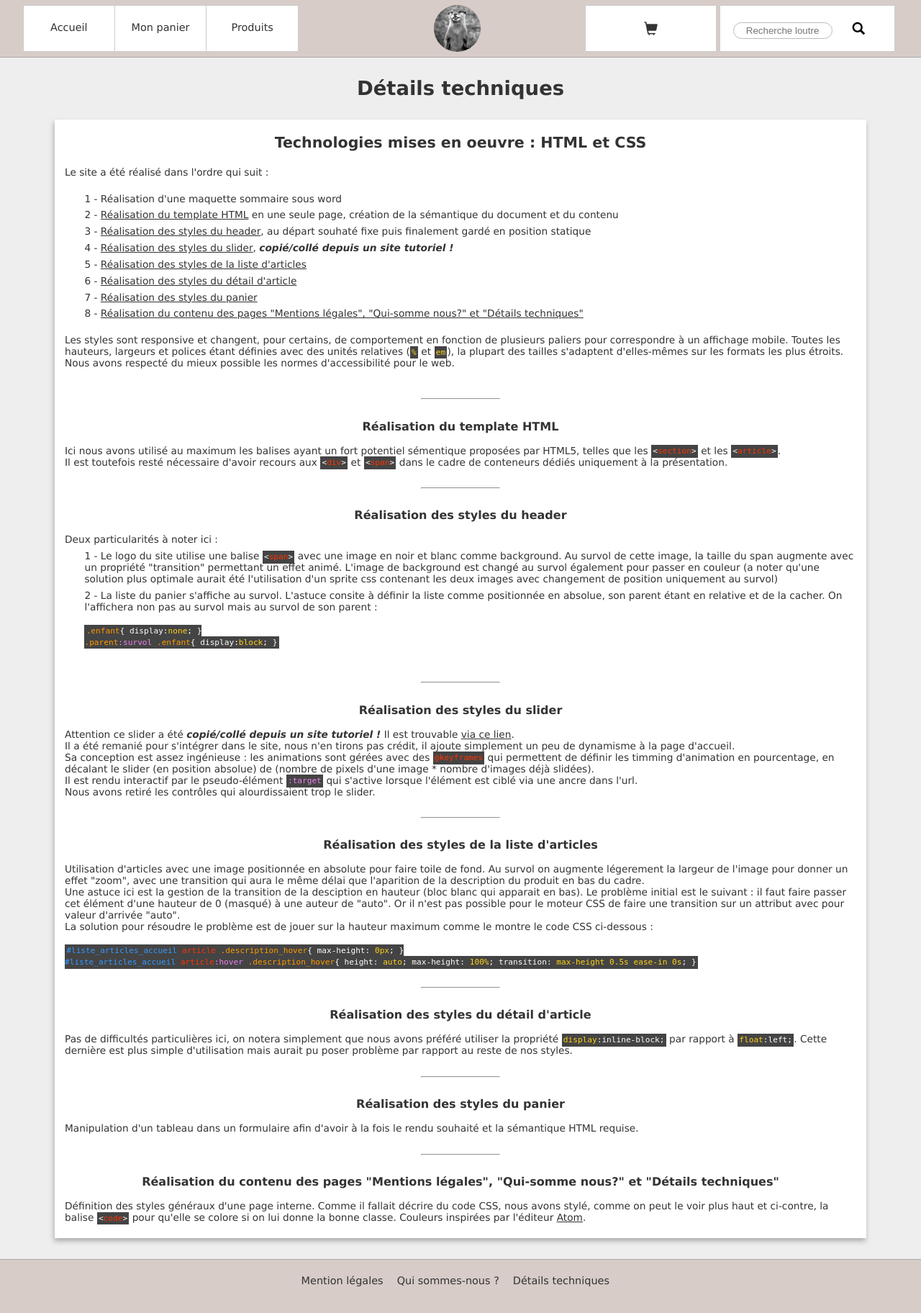
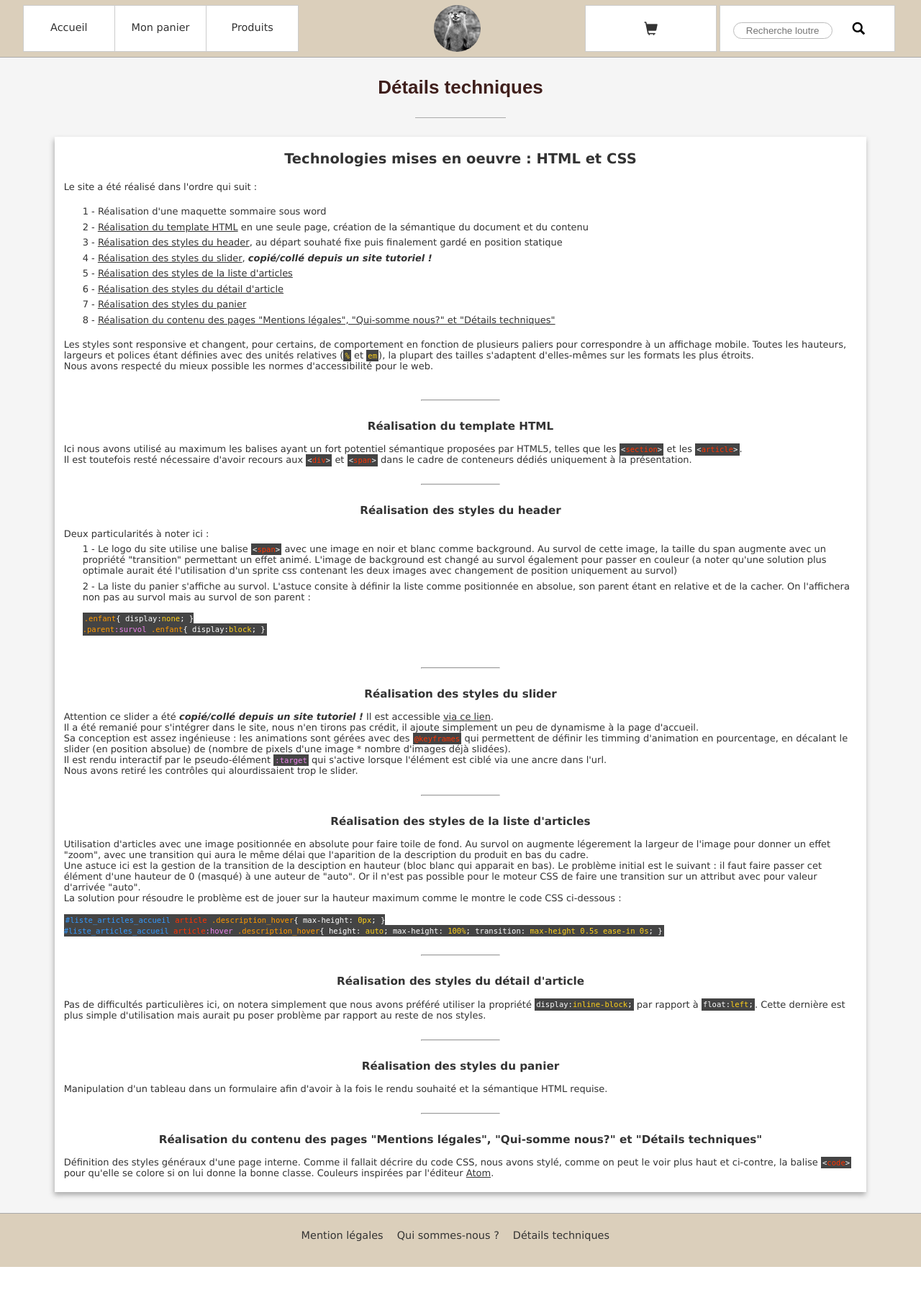
Before and after one commit to MartinBolot/Cours-IUT-Lyon1, a PHP site: page /pages/details_techniques.html in a window 1280 px wide. Shown: the whole page at 72% size. After the commit the page ends 1760 px from the top, so only its background shows below. Run offline with PHP 8.4, Linux system fonts and the light colour scheme.

Commit message:
update submodules

```diff
--- a/Web/index.html
+++ b/Web/index.html
@@ -3,6 +3,7 @@
     <head>
         <title>AdopteUneLoutre - Accueil</title>
         <meta charset="utf-8"/>
+        <meta name="viewport" content="width=device-width, initial-scale=1"/>
         <meta name="robots" content="noindex,nofolow"/>
         <meta name="author" content="Martin Bolot et Antoine Daigremont" />
 
@@ -87,7 +88,7 @@
                     <span id="timeline"></span>
                 </section>
                 <section id="liste_articles_accueil">
-                    <h1>Liste des articles en promotion</h1>
+                    <h2>Liste des articles en promotion</h2>
                     <article>
                         <div class="article_content">
                             <h2 class="article_title"><a href="pages/detail_article.html">Scotch loutre</a></h2>
--- a/Web/pages/detail_article.html
+++ b/Web/pages/detail_article.html
@@ -1,8 +1,9 @@
 <!doctype html>
 <html lang="fr">
     <head>
-        <title>AdopteUneLoutre - Accueil</title>
+        <title>AdopteUneLoutre - Détail de l'article</title>
         <meta charset="utf-8"/>
+        <meta name="viewport" content="width=device-width, initial-scale=1"/>
         <meta name="robots" content="noindex,nofolow"/>
         <meta name="author" content="Martin Bolot et Antoine Daigremont" />
 
@@ -52,7 +53,7 @@
         </header>
         <main>
             <!-- template detail -->
-            <section class="detail_article">
+            <section class="detail_article bodytext">
                 <div class="detail_nomarticle">
                     <h1>Detail - Scotch loutre</h1>
                 </div>
--- a/Web/pages/details_techniques.html
+++ b/Web/pages/details_techniques.html
@@ -1,8 +1,9 @@
 <!doctype html>
 <html lang="fr">
     <head>
-        <title>AdopteUneLoutre - Accueil</title>
+        <title>AdopteUneLoutre - Détails techniques</title>
         <meta charset="utf-8"/>
+        <meta name="viewport" content="width=device-width, initial-scale=1"/>
         <meta name="robots" content="noindex,nofolow"/>
         <meta name="author" content="Martin Bolot et Antoine Daigremont" />
 
@@ -51,7 +52,7 @@
             </div>
         </header>
         <main>
-            <section id="detail_techniques">
+            <section id="detail_techniques" class="bodytext">
                 <h1>Détails techniques</h1>
                 <div class="bloc_blanc_main">
                     <h2>
@@ -80,7 +81,7 @@
                         <div id="real_html">
                             <hr/>
                             <h3>Réalisation du template HTML</h3>
-                            Ici nous avons utilisé au maximum les balises ayant un fort potentiel sémentique proposées par HTML5,
+                            Ici nous avons utilisé au maximum les balises ayant un fort potentiel sémantique proposées par HTML5,
                             telles que les <code class="html">&lt;<span class="balise">section</span>&gt;</code> et les <code class="html">&lt;<span class="balise">article</span>&gt;</code>.<br/>
                             Il est toutefois resté nécessaire d'avoir recours aux <code class="html">&lt;<span class="balise">div</span>&gt;</code> et <code class="html">&lt;<span class="balise">span</span>&gt;</code>
                             dans le cadre de conteneurs dédiés uniquement à la présentation.
@@ -113,7 +114,7 @@
                         <div id="real_styles_slider">
                             <hr/>
                             <h3>Réalisation des styles du slider</h3>
-                            Attention ce slider a été <em>copié/collé depuis un site tutoriel !</em> Il est trouvable <a href="http://www.creativejuiz.fr/blog/tutoriels/css3-creer-slideshow-automatique-controlable-transition" target="_blank">via ce lien</a>.<br/>
+                            Attention ce slider a été <em>copié/collé depuis un site tutoriel !</em> Il est accessible <a href="http://www.creativejuiz.fr/blog/tutoriels/css3-creer-slideshow-automatique-controlable-transition" target="_blank">via ce lien</a>.<br/>
                             Il a été remanié pour s'intégrer dans le site, nous n'en tirons pas crédit, il ajoute simplement un peu de dynamisme à la page d'accueil.</br>
                             Sa conception est assez ingénieuse : les animations sont gérées avec des <code class="css"><span class="atselector">@keyframes</span></code> qui permettent de définir les timming d'animation en pourcentage, en décalant le slider (en position absolue)
                             de (nombre de pixels d'une image * nombre d'images déjà slidées).<br/>
@@ -143,9 +144,9 @@
                             <hr/>
                             <h3>Réalisation des styles du détail d'article</h3>
                             Pas de difficultés particulières ici, on notera simplement que nous avons préféré utiliser la propriété
-                            <code class="css"><span class="valeur">display</span>:<span class="attribut">inline-block</span>;</code>
+                            <code class="css"><span class="attribut">display</span>:<span class="valeur">inline-block</span>;</code>
                             par rapport à
-                            <code class="css"><span class="valeur">float</span>:<span class="attribut">left</span>;</code>.
+                            <code class="css"><span class="attribut">float</span>:<span class="valeur">left</span>;</code>.
                             Cette dernière est plus simple d'utilisation mais aurait pu poser problème par rapport au reste de nos styles.
                         </div>
                         <div id="real_styles_panier">
@@ -158,7 +159,7 @@
                             <h3>Réalisation du contenu des pages "Mentions légales", "Qui-somme nous?" et "Détails techniques"</h3>
                             Définition des styles généraux d'une page interne.
                             Comme il fallait décrire du code CSS, nous avons stylé, comme on peut le voir plus haut et ci-contre, la balise <code class="html">&lt;<span class="balise">code</span>&gt;</code>
-                            pour qu'elle se colore si on lui donne la bonne classe. Couleurs inspirées par l'éditeur <a href="https://atom.io/">Atom</a>.
+                            pour qu'elle se colore si on lui donne la bonne classe. Couleurs inspirées par l'éditeur <a href="https://atom.io/" target="_blank">Atom</a>.
                         </div>
                     </article>
                 </div>
--- a/Web/pages/mentions_legales.html
+++ b/Web/pages/mentions_legales.html
@@ -1,8 +1,9 @@
 <!doctype html>
 <html lang="fr">
     <head>
-        <title>AdopteUneLoutre - Accueil</title>
+        <title>AdopteUneLoutre - Mentions légales</title>
         <meta charset="utf-8"/>
+        <meta name="viewport" content="width=device-width, initial-scale=1"/>
         <meta name="robots" content="noindex,nofolow"/>
         <meta name="author" content="Martin Bolot et Antoine Daigremont" />
 
@@ -51,7 +52,7 @@
             </div>
         </header>
         <main>
-            <section id="mention_legales">
+            <section id="mention_legales" class="bodytext">
                 <h1>Mentions légales</h1>
                 <div class="bloc_blanc_main">
                     <p>
--- a/Web/pages/qui_sommes_nous.html
+++ b/Web/pages/qui_sommes_nous.html
@@ -1,8 +1,9 @@
 <!doctype html>
 <html lang="fr">
     <head>
-        <title>AdopteUneLoutre - Accueil</title>
+        <title>AdopteUneLoutre - Qui sommes-nous ?</title>
         <meta charset="utf-8"/>
+        <meta name="viewport" content="width=device-width, initial-scale=1"/>
         <meta name="robots" content="noindex,nofolow"/>
         <meta name="author" content="Martin Bolot et Antoine Daigremont" />
 
@@ -51,7 +52,7 @@
             </div>
         </header>
         <main>
-            <section id="qui_sommes_nous">
+            <section id="qui_sommes_nous" class="bodytext">
                 <h1>Qui sommes nous ?</h1>
                 <div class="bloc_blanc_main">
                     <p><em>Martin Bolot</em> et <em>Antoine Daigremont</em>, passionnés de web et de zoologie (spécialité loutres) : designers from otter space.</p>
--- a/Web/pages/resultat_recherche.html
+++ b/Web/pages/resultat_recherche.html
@@ -1,8 +1,9 @@
 <!doctype html>
 <html lang="fr">
     <head>
-        <title>AdopteUneLoutre - Accueil</title>
+        <title>AdopteUneLoutre - Résultat de la recherche</title>
         <meta charset="utf-8"/>
+        <meta name="viewport" content="width=device-width, initial-scale=1"/>
         <meta name="robots" content="noindex,nofolow"/>
         <meta name="author" content="Martin Bolot et Antoine Daigremont" />
 
@@ -51,7 +52,7 @@
             </div>
         </header>
         <main>
-            <section id="resultat_recherche">
+            <section id="resultat_recherche" class="bodytext">
                 <h1>Résultat de la recherche</h1>
                 <div class="bloc_blanc_main">
                     <h2><span class="recherche_outline">5</span> résultats pour votre recherche : <span class="recherche_outline">"loutre"</span></h2>
--- a/Web/res/css/styles.css
+++ b/Web/res/css/styles.css
@@ -16,9 +16,18 @@ h1,h2,h3,h4,h5,h6{
     padding: 0 0 1em;
 }
 h1{
+    color: #3F1F1C;
+    font-family: arial,verdana;
     font-size: 2em;
     margin: 1em 0 0;
     text-align: center;
+}
+h1:after{
+    border-bottom: 1px solid #aaa;
+    content: "";
+    display: block;
+    margin: 1em auto 0;
+    width: 10%;
 }
 h2{
     font-size: 1.5em;
@@ -79,7 +88,10 @@ header,main,footer{
     width: 100%;
 }
 header,footer{
-    background: #D7CCC8;
+    background: #dbcfbb;
+}
+.bodytext{
+    font-size: 0.90em;
 }
 /*header*/
 header{
@@ -140,7 +152,7 @@ header nav > ul li:first-child{
     border-left: 1px solid #ccc;
 }
 header nav > ul li.active,header nav > ul li:hover{
-    background: #eee;
+    background: #edebea;
 }
 /*heder logo*/
 .logo_home{
@@ -192,7 +204,7 @@ header nav > ul li.active,header nav > ul li:hover{
     position: absolute;
     text-align: center;
     top: 100%;
-    width: 100.5%;
+    width: 101%;
     z-index: 30;
 }
 .panier_top_header,.panier_top_content{
@@ -256,7 +268,7 @@ header nav > ul li.active,header nav > ul li:hover{
 }
 /*main*/
 main{
-    background: #eee;
+    background: #F5F5F5;
     padding: 0 0 2em;
 }
 main > section{
@@ -464,13 +476,21 @@ main ul > li{
 .table_submit input[type="submit"]{
     width: auto;
 }
+.form_commande table label{
+    display: block;
+}
+.form_commande table label:before{
+    color: #F14336;
+    content: "\e014";
+    cursor: pointer;
+    display: block;
+    float: left;
+    clear: both;
+}
 /*details techniques*/
 #detail_techniques hr{
     margin: 2em auto;
     width: 10%;
-}
-#detail_techniques{
-    font-size: 0.95em;
 }
 /*footer*/
 footer{
@@ -503,6 +523,9 @@ footer > nav > ul > li{
     }
 }
 @media (max-width: 1100px) {
+    .recherche_top{
+        display: none;
+    }
     #liste_articles_accueil article{
         height: 280px;
     }
@@ -513,14 +536,16 @@ footer > nav > ul > li{
     }
 }
 @media (max-width: 768px) {     /*styles mobile*/
-    main{
-        padding: 0 1em;
-    }
     header nav{
         width: 100%;
     }
     header nav > ul{
         display: block;
+    }
+    header nav > ul li{
+        padding-left: 0;
+        padding-right: 0;
+        width: 32%;
     }
     #promotions{
         display: none;
@@ -538,4 +563,11 @@ footer > nav > ul > li{
     .detail_top{
         height: auto;
     }
+    table{
+        max-width: 100%;
+    }
+    table th,table td{
+        display: inline-block;
+        width: 100%;
+    }
 }
--- /dev/null
+++ b/Web/robots.txt
@@ -0,0 +1,2 @@
+User-agent:*
+Disallow:/
```
Also changed, not shown: Web/pages/mon_panier.html (+5 -4 lines), Web/readme.md.
